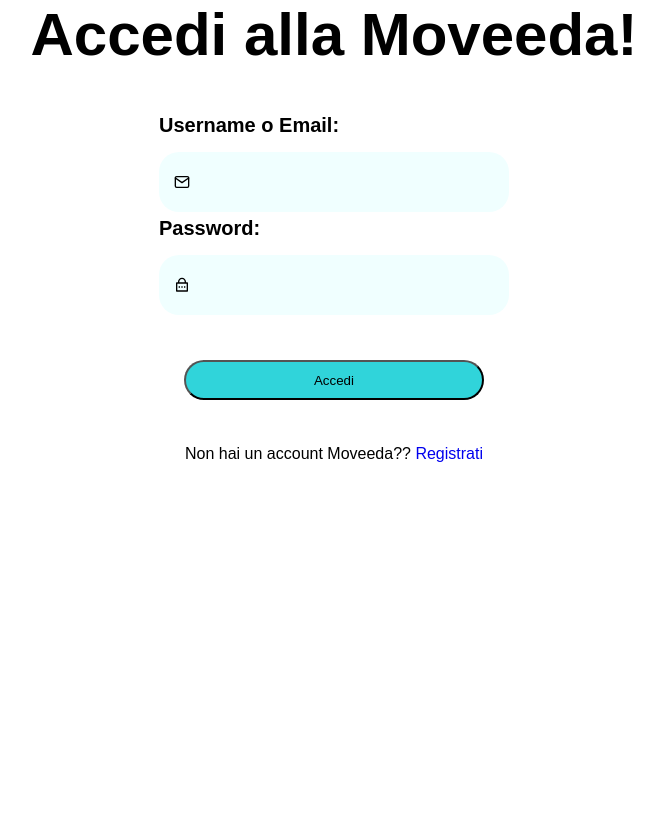
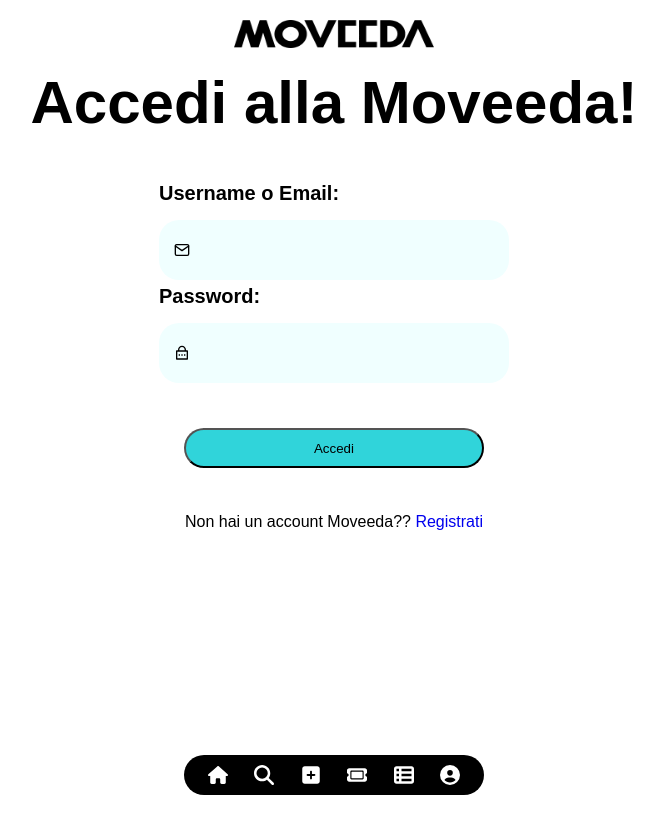
Before and after one commit to casiimir/CB8-team-e, a Next.js app: page /login in a window 1280 px wide. Shown: the whole page, without its empty margins (306-969 px from the left). Built offline with nearby package versions, Linux system fonts and the light colour scheme; a web font is replaced by a local one.

Commit message:
Fix MainLayout

```diff
--- a/src/pages/_app.js
+++ b/src/pages/_app.js
@@ -1,3 +1,4 @@
+import MainLayout from "@/layout/mainLayout";
 import "@/styles/globals.scss";
 import { SessionProvider } from "next-auth/react";
 
@@ -7,7 +8,9 @@
 }) {
   return (
     <SessionProvider session={session}>
-      <Component {...pageProps} />
+      <MainLayout>
+        <Component {...pageProps} />
+      </MainLayout>
     </SessionProvider>
   );
 }
```
